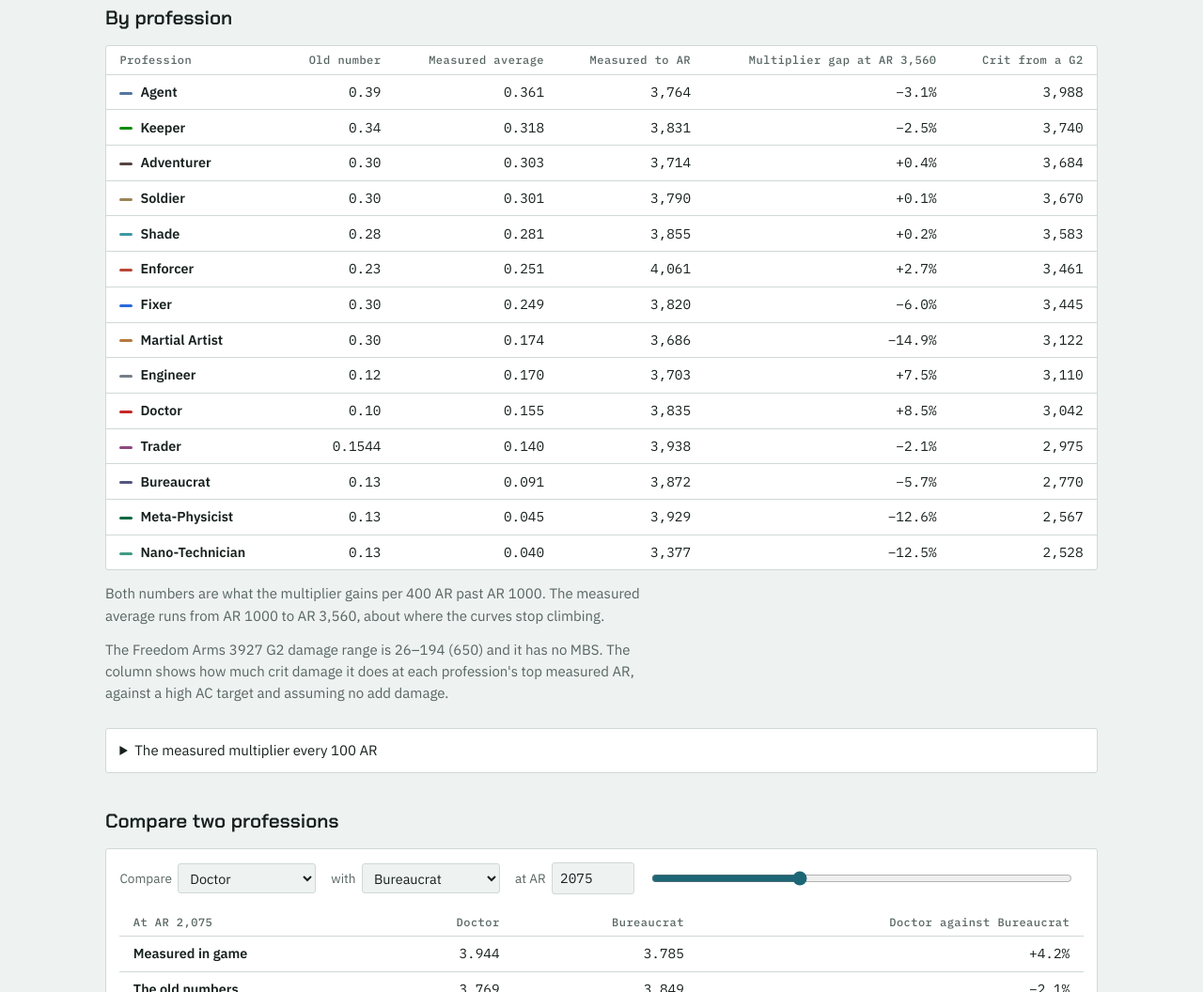
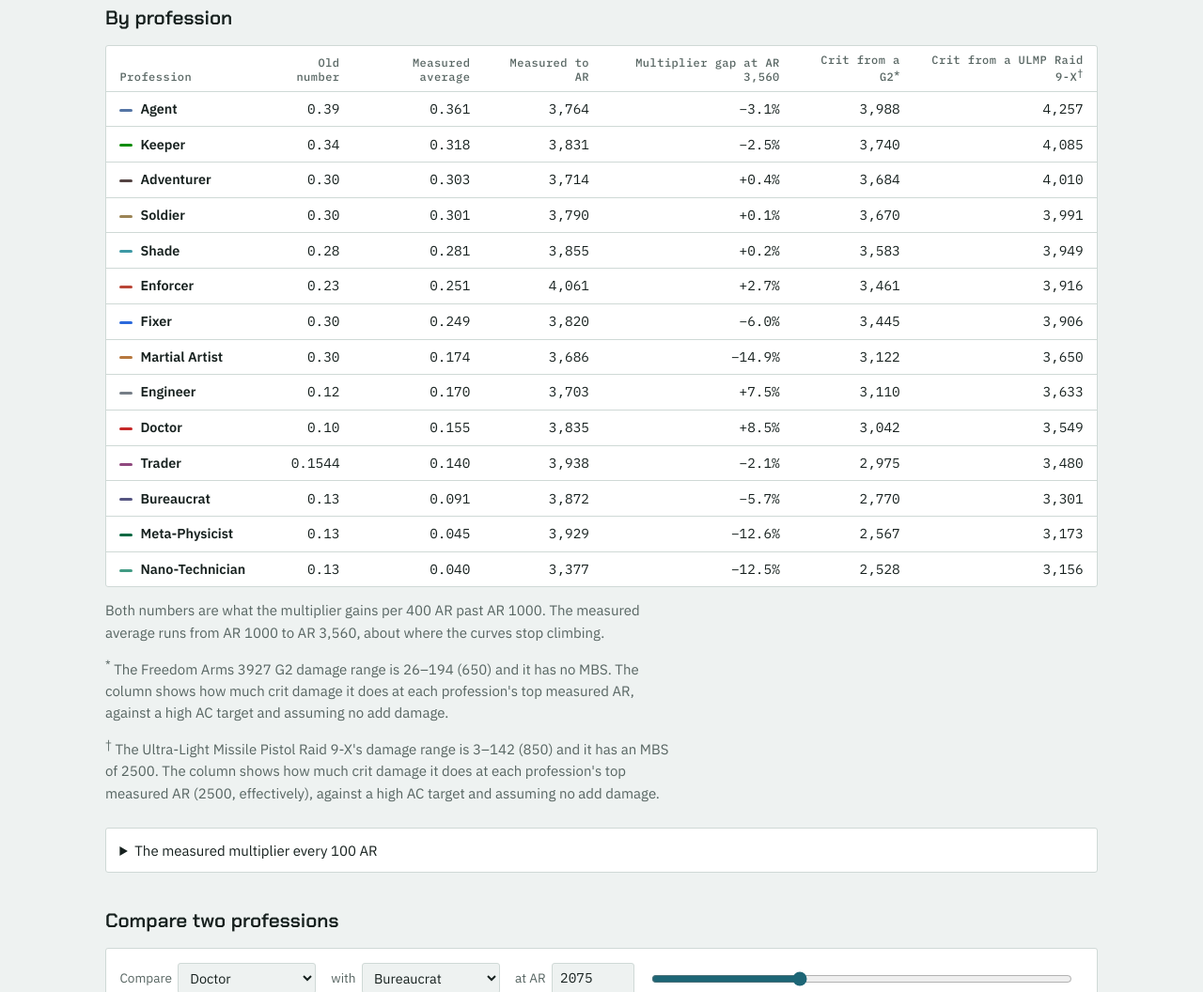
Before and after one commit to Anarchaeology/theory, a plain HTML site: page ar-multiplier.html in a window 1280 px wide. Shown: the part 911-1967 px from the top of the page at 94% size. Drawn offline with Linux system fonts and the light colour scheme.

Commit message:
AR page: an example crit from a ULMP Raid 9-X, and markers tying both crit columns to their notes

```diff
--- a/ar-multiplier.html
+++ b/ar-multiplier.html
@@ -66,14 +66,16 @@
             <th>Measured average</th>
             <th>Measured to AR</th>
             <th>Multiplier gap at AR 3,560</th>
-            <th>Crit from a G2</th>
+            <th>Crit from a G2<sup>*</sup></th>
+            <th>Crit from a ULMP Raid 9-X<sup>†</sup></th>
           </tr>
         </thead>
         <tbody id="by-prof"></tbody>
       </table>
     </div>
     <p class="prose">Both numbers are what the multiplier gains per 400 AR past AR 1000. The measured average runs from AR 1000 to AR 3,560, about where the curves stop climbing.</p>
-    <p class="prose">The Freedom Arms 3927 G2 damage range is 26–194 (650) and it has no MBS. The column shows how much crit damage it does at each profession's top measured AR, against a high AC target and assuming no add damage.</p>
+    <p class="prose"><sup>*</sup> The Freedom Arms 3927 G2 damage range is 26–194 (650) and it has no MBS. The column shows how much crit damage it does at each profession's top measured AR, against a high AC target and assuming no add damage.</p>
+    <p class="prose"><sup>†</sup> The Ultra-Light Missile Pistol Raid 9-X's damage range is 3–142 (850) and it has an MBS of 2500. The column shows how much crit damage it does at each profession's top measured AR (2500, effectively), against a high AC target and assuming no add damage.</p>
     <p class="unmeasured" id="unmeasured"></p>
     <details class="card">
       <summary>The measured multiplier every 100 AR</summary>
--- a/ar-multiplier.js
+++ b/ar-multiplier.js
@@ -67,11 +67,12 @@
   const COMPARE_TO = 3500;
   // Where the table's measured average stops: about where every measured curve has stopped climbing.
   const AVERAGE_TO = 3560;
-  // The table's example crit: a Freedom Arms 3927 G2 (26–194, crit bonus 650, no MBS) on a target whose AC holds every normal
-  // hit to the weapon's minimum, with no add damage. Such a crit is the minimum plus the crit bonus, times the multiplier,
-  // in whole points as the game writes damage.
-  const G2 = { min: 26, critBonus: 650 };
-  const g2Crit = multiplier => Math.floor((G2.min + G2.critBonus) * multiplier);
+  // The table's example crits: what a weapon crits for at each profession's top measured AR, held to the weapon's MBS, on
+  // a target whose AC holds every normal hit to the weapon's minimum, with no add damage. Such a crit is the minimum plus
+  // the crit bonus, times the multiplier, in whole points as the game writes damage.
+  const G2 = { min: 26, critBonus: 650, mbs: Infinity };   // Freedom Arms 3927 G2: 26–194 (650), no MBS
+  const ULMP = { min: 3, critBonus: 850, mbs: 2500 };      // Ultra-Light Missile Pistol Raid 9-X: 3–142 (850), MBS 2500
+  const critFrom = (w, p) => Math.floor((w.min + w.critBonus) * measuredAt(p, Math.min(p.last, w.mbs)));
   const valueAt = (p, ar) => state.view === 'mult' ? measuredAt(p, ar) : gapAt(p, ar);
 
   fetch('data/ar-multiplier.json')
@@ -472,7 +473,7 @@
       const tr = html('tr');
       const name = html('th'); const k = html('span', 'k'); k.style.setProperty('--c', p.color); name.append(k, p.name);
       tr.append(name, html('td', '', oldNumber(p)), html('td', '', average.toFixed(3)), html('td', '', nf(p.last)),
-        html('td', '', pct((m / oldAt(p, to) - 1) * 100)), html('td', '', nf(g2Crit(p.pts[p.pts.length - 1][1]))));
+        html('td', '', pct((m / oldAt(p, to) - 1) * 100)), html('td', '', nf(critFrom(G2, p))), html('td', '', nf(critFrom(ULMP, p))));
       body.append(tr);
     }
     $('unmeasured').textContent = unmeasured.length
```
